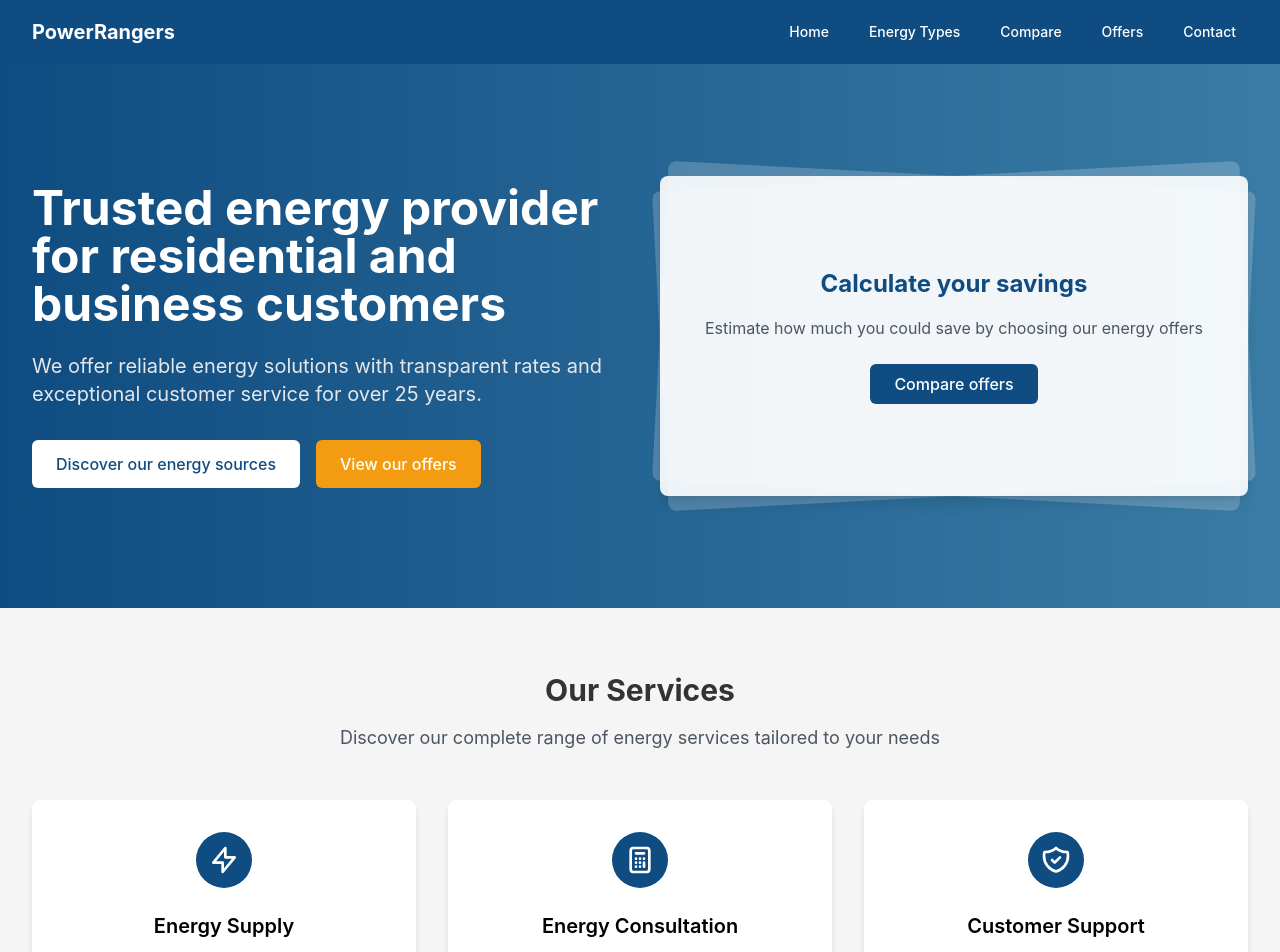
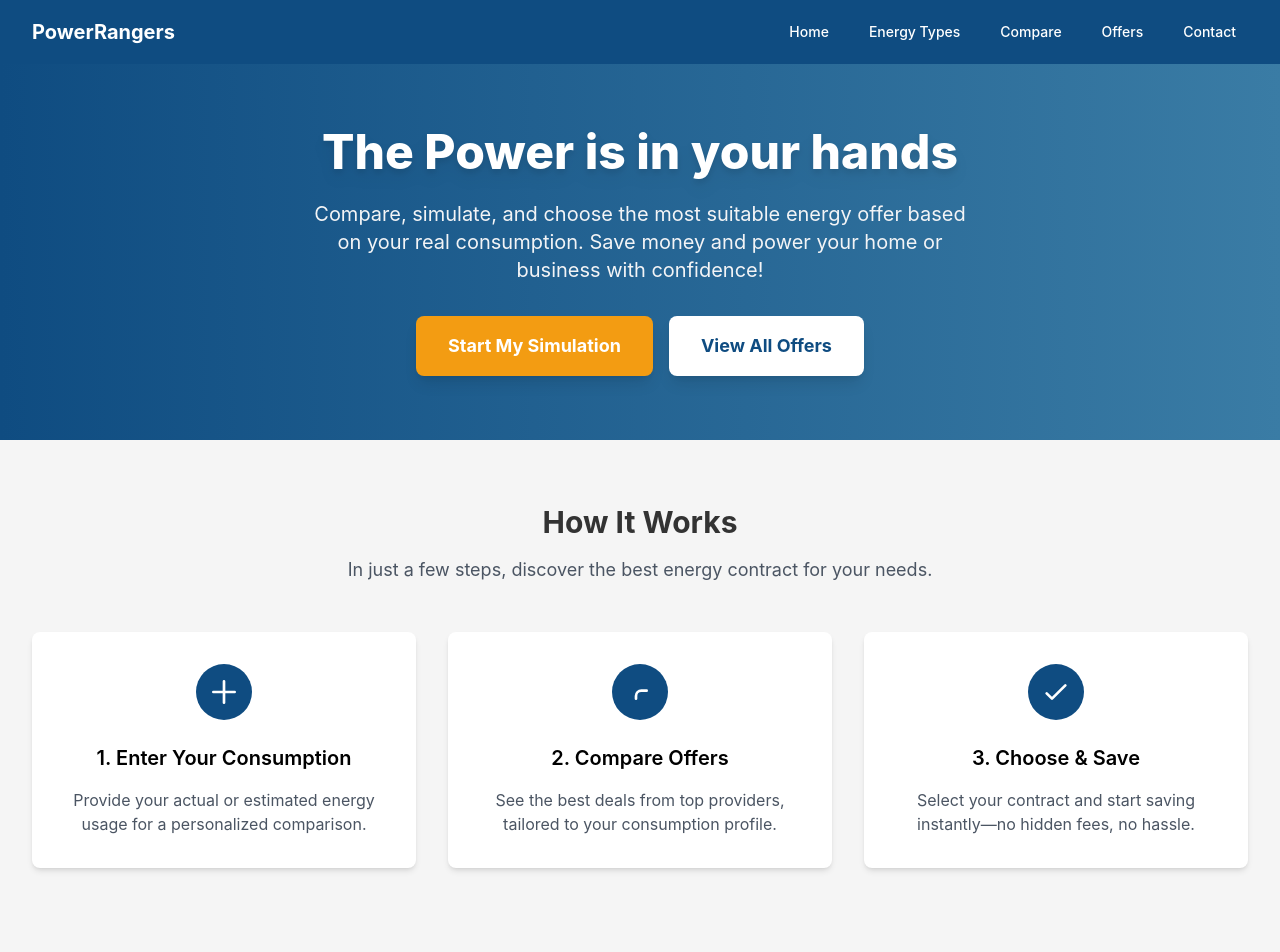
Before and after one commit to engie-codespace/green-power-test-lp-acme8, a React (Create React App) app: page /#/ in a window 1280 px wide. Shown: the top 952 px of the page. Built offline with nearby package versions, Linux system fonts and the light colour scheme.

Commit message:
update the homepage

```diff
--- a/src/components/Hero.tsx
+++ b/src/components/Hero.tsx
@@ -8,7 +8,7 @@ const Hero: React.FC = () => {
         <div className="grid grid-cols-1 md:grid-cols-2 gap-10">
           <div className="flex flex-col justify-center">
             <h1 className="text-4xl md:text-5xl font-bold mb-6">
-              Trusted energy provider for residential and business customers
+              The power is in your ends
             </h1>
             <p className="text-lg md:text-xl mb-8 text-gray-200">
               We offer reliable energy solutions with transparent rates
--- a/src/pages/HomePage.tsx
+++ b/src/pages/HomePage.tsx
@@ -5,7 +5,59 @@ import Hero from '../components/Hero';
 const HomePage: React.FC = () => {
   return (
     <div>
-      <Hero />
+
+      {/* Hero Call to Action Section */}
+      <section className="py-16 bg-gradient-to-r from-primary to-secondary text-white">
+        <div className="max-w-4xl mx-auto text-center">
+          <h1 className="text-4xl md:text-5xl font-extrabold mb-6 drop-shadow-lg">The Power is in your hands</h1>
+          <p className="text-xl mb-8 text-gray-100 max-w-2xl mx-auto">
+            Compare, simulate, and choose the most suitable energy offer based on your real consumption. Save money and power your home or business with confidence!
+          </p>
+          <div className="flex flex-wrap justify-center gap-4">
+            <Link to="/compare" className="bg-accent text-white font-bold px-8 py-4 rounded-lg shadow-lg hover:bg-yellow-500 transition-colors text-lg">
+              Start My Simulation
+            </Link>
+            <Link to="/offers" className="bg-white text-primary font-bold px-8 py-4 rounded-lg shadow-lg hover:bg-gray-100 transition-colors text-lg">
+              View All Offers
+            </Link>
+          </div>
+        </div>
+      </section>
+
+      {/* How It Works Section */}
+      <section className="py-16 bg-light">
+        <div className="max-w-7xl mx-auto px-4 sm:px-6 lg:px-8">
+          <div className="text-center mb-12">
+            <h2 className="text-3xl font-bold text-dark">How It Works</h2>
+            <p className="mt-4 text-lg text-gray-600 max-w-3xl mx-auto">
+              In just a few steps, discover the best energy contract for your needs.
+            </p>
+          </div>
+          <div className="grid grid-cols-1 md:grid-cols-3 gap-8">
+            <div className="bg-white p-8 rounded-lg shadow-md text-center">
+              <div className="h-14 w-14 bg-primary rounded-full flex items-center justify-center mb-6 mx-auto">
+                <svg className="h-8 w-8 text-white" fill="none" viewBox="0 0 24 24" stroke="currentColor"><path strokeLinecap="round" strokeLinejoin="round" strokeWidth={2} d="M12 4v16m8-8H4" /></svg>
+              </div>
+              <h3 className="text-xl font-semibold mb-4">1. Enter Your Consumption</h3>
+              <p className="text-gray-600">Provide your actual or estimated energy usage for a personalized comparison.</p>
+            </div>
+            <div className="bg-white p-8 rounded-lg shadow-md text-center">
+              <div className="h-14 w-14 bg-primary rounded-full flex items-center justify-center mb-6 mx-auto">
+                <svg className="h-8 w-8 text-white" fill="none" viewBox="0 0 24 24" stroke="currentColor"><path strokeLinecap="round" strokeLinejoin="round" strokeWidth={2} d="M9 17v-2a4 4 0 014-4h4" /></svg>
+              </div>
+              <h3 className="text-xl font-semibold mb-4">2. Compare Offers</h3>
+              <p className="text-gray-600">See the best deals from top providers, tailored to your consumption profile.</p>
+            </div>
+            <div className="bg-white p-8 rounded-lg shadow-md text-center">
+              <div className="h-14 w-14 bg-primary rounded-full flex items-center justify-center mb-6 mx-auto">
+                <svg className="h-8 w-8 text-white" fill="none" viewBox="0 0 24 24" stroke="currentColor"><path strokeLinecap="round" strokeLinejoin="round" strokeWidth={2} d="M5 13l4 4L19 7" /></svg>
+              </div>
+              <h3 className="text-xl font-semibold mb-4">3. Choose & Save</h3>
+              <p className="text-gray-600">Select your contract and start saving instantly—no hidden fees, no hassle.</p>
+            </div>
+          </div>
+        </div>
+      </section>
 
       {/* Our Services Section */}
       <section className="py-16 bg-light">
```
